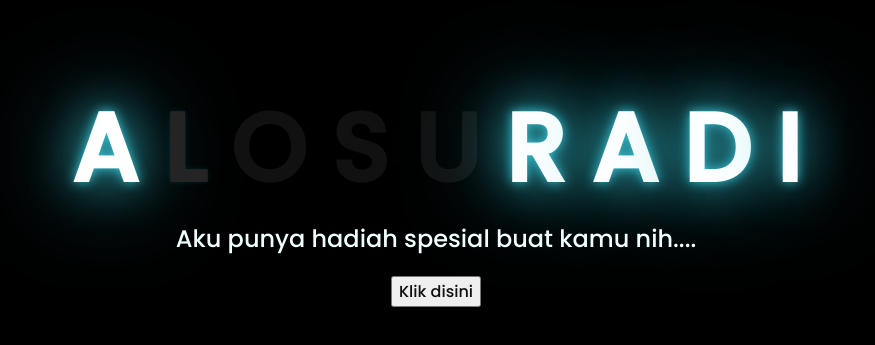
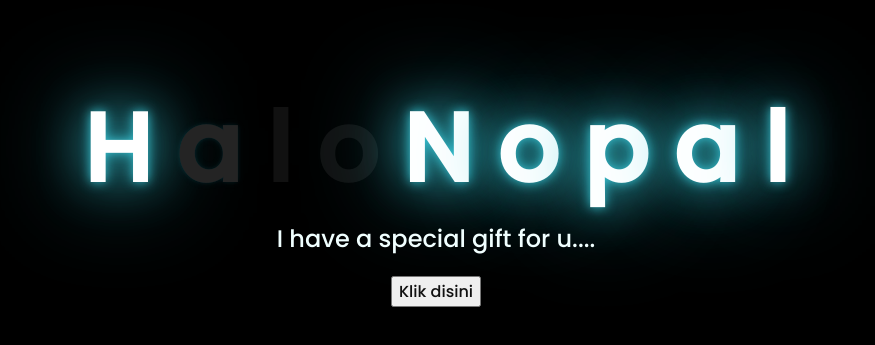
Before and after one commit to FallVlue/FallVlue.github.io, a plain HTML site: page index.html in a window 1280 px wide. Shown: the part 217-562 px from the top of the page, without its empty margins (212-1087 px from the left). Drawn offline with Linux system fonts and the light colour scheme.

Commit message:
Update index.html

```diff
--- a/index.html
+++ b/index.html
@@ -11,19 +11,20 @@
 <body>
     <div class="greetings">
     <!-- silahkan menambah kata sesuai keinginan dengan <span>text...</span -->
-        <span>A</span>
-        <span>L</span>
-        <span>O</span>
-        <span>S</span>
-        <span>U</span>
-        <span>R</span>
-        <span>A</span>
-        <span>D</span>
-        <span>I</span>
+        <span>H</span>
+        <span>a</span>
+        <span>l</span>
+        <span>o</span>
+        <span></span>
+        <span>N</span>
+        <span>o</span>
+        <span>p</span>
+        <span>a</span>
+        <span>l</span>
 
     </div>
     <div class="description">
-        <span>Aku punya hadiah spesial buat kamu nih....</span>
+        <span>I have a special gift for u....</span>
     </div>
     <div class="button">
         <button>
```
